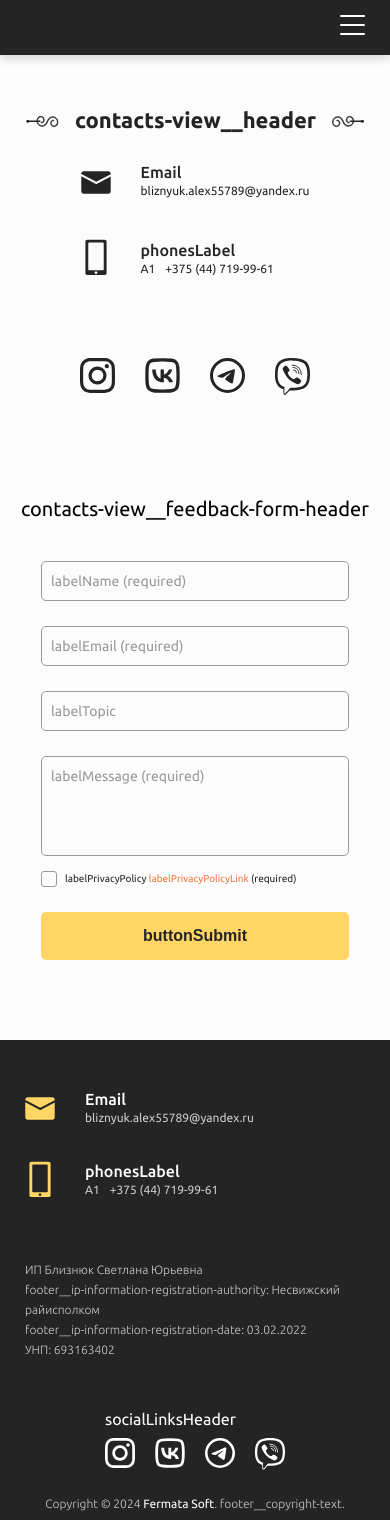
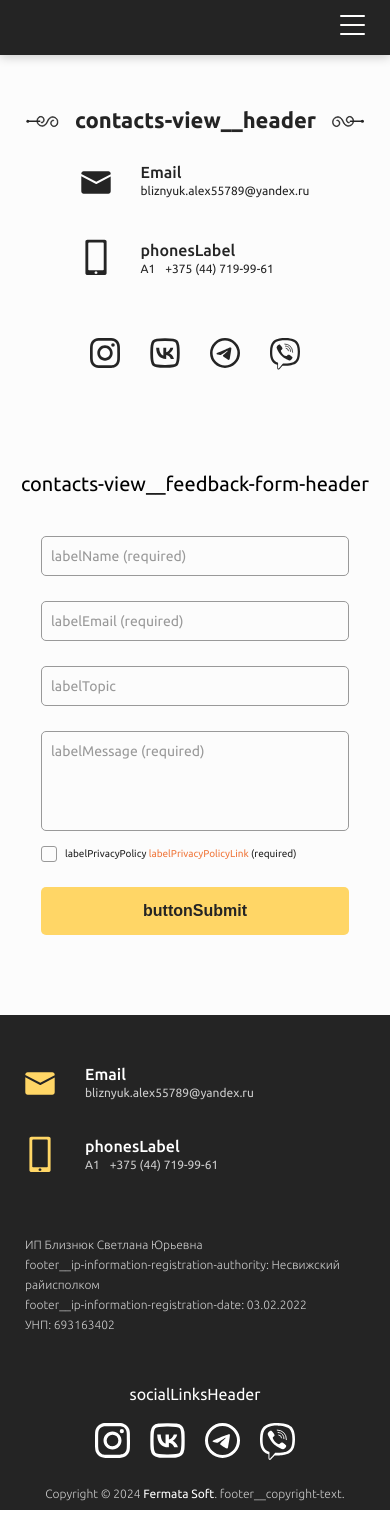
Before and after one commit to FermataSoft/forging_website, a Vue app: page /contacts in a window 390 px wide. Built offline with nearby package versions, Linux system fonts and the light colour scheme; what vue-awesome-paginate would draw is missing.

Commit message:
Move social links logic to a component

```diff
--- a/src/App.vue
+++ b/src/App.vue
@@ -18,6 +18,7 @@ onMounted(() => {
   window.addEventListener("resize", () => {
     windowParamsStore.$patch({
       windowHeight: window.innerHeight,
+      windowWidth: window.innerWidth,
     });
   });
 });
--- a/src/assets/_vars.scss
+++ b/src/assets/_vars.scss
@@ -118,7 +118,7 @@ $mobile: 767px;
     }
   }
   @if $point == md {
-    @media (max-width: 820px) {
+    @media (max-width: 850px) {
       @content;
     }
   }
--- a/src/components/icons/footer/IconInstagram.vue
+++ b/src/components/icons/footer/IconInstagram.vue
@@ -9,7 +9,11 @@
     fill="currentColor"
   >
     <defs>
-      <linearGradient id="instagram-gradient" gradientTransform="rotate(140)" y1="0.5">
+      <linearGradient
+        id="instagram-gradient"
+        gradientTransform="rotate(140)"
+        y1="0.5"
+      >
         <stop offset="0%" stop-color="#7638FA" />
         <stop offset="25%" stop-color="#D300C5" />
         <stop offset="50%" stop-color="#FF0069" />
@@ -25,8 +29,12 @@
   </svg>
 </template>
 
-<style scoped>
-svg:hover {
-  fill: url(#instagram-gradient);
+<style lang="scss" scoped>
+@import "@/assets/vars";
+
+@include device(screen) {
+  svg:hover {
+    fill: url(#instagram-gradient);
+  }
 }
 </style>
--- a/src/components/icons/footer/IconViber.vue
+++ b/src/components/icons/footer/IconViber.vue
@@ -41,8 +41,12 @@
   </svg>
 </template>
 
-<style scoped>
-svg:hover {
-  color: #7360f2;
+<style lang="scss" scoped>
+@import "@/assets/vars";
+
+@include device(screen) {
+  svg:hover {
+    color: #7360f2;
+  }
 }
 </style>
--- a/src/components/sections/FooterSection.vue
+++ b/src/components/sections/FooterSection.vue
@@ -7,6 +7,7 @@ import IconTelegram from "../icons/footer/IconTelegram.vue";
 import IconViber from "../icons/footer/IconViber.vue";
 import IconInstagram from "../icons/footer/IconInstagram.vue";
 import IconVK from "../icons/footer/IconVK.vue";
+import SocialLinks from "./SocialLinks.vue";
 
 const { t } = useI18n();
 
@@ -21,45 +22,24 @@ const workStore = useWorksStore();
           <Contacts fontColor="light"></Contacts>
           <div class="footer__ip-information">
             <p>ИП Близнюк Светлана Юрьевна</p>
-            <p>{{ t("footer__ip-information-registration-authority") }}: Несвижский райисполком</p>
-            <p>{{ t("footer__ip-information-registration-date") }}: 03.02.2022</p>
+            <p>
+              {{ t("footer__ip-information-registration-authority") }}:
+              Несвижский райисполком
+            </p>
+            <p>
+              {{ t("footer__ip-information-registration-date") }}: 03.02.2022
+            </p>
             <p>УНП: 693163402</p>
           </div>
-          <div class="social-links">
-            <h2>{{ t("socialLinksHeader") }}</h2>
-            <div class="social-links__block">
-              <a
-                href="https://www.instagram.com/bliznyuksasha/"
-                target="_blank"
-                rel="noopener noreferrer"
-              >
-                <IconInstagram></IconInstagram>
-              </a>
-              <a
-                class="link-vk"
-                href="https://www.instagram.com/bliznyuksasha/"
-                target="_blank"
-                rel="noopener noreferrer"
-              >
-                <IconVK></IconVK>
-              </a>
-              <a
-                href="https://t.me/+375447199961"
-                target="_blank"
-                rel="noopener noreferrer"
-              >
-                <IconTelegram></IconTelegram>
-              </a>
-
-              <!-- !!! -->
-              <a
-                class="link-viber"
-                href="viber://chat?number=%2B375447199961"
-                rel="noopener noreferrer"
-              >
-                <IconViber></IconViber>
-              </a>
-            </div>
+          <div class="footer__social-links">
+            <h2 class="footer__social-links-header">
+              {{ t("socialLinksHeader") }}
+            </h2>
+            <SocialLinks
+              :width="30"
+              :width-mobile="35"
+              mode="light"
+            ></SocialLinks>
           </div>
         </div>
 
@@ -156,54 +136,18 @@ footer {
         }
       }
 
-      .social-links {
+      .footer__social-links {
         @include breakpoint(md) {
           align-self: center;
         }
 
-        h2 {
+        .footer__social-links-header {
           font-size: 1.6rem;
-          margin-bottom: 10px;
+          margin-bottom: 20px;
           color: $inverse-on-surface;
-        }
 
-        .social-links__block {
-          display: flex;
-          flex-direction: row;
-          gap: 20px;
-
-          a {
-            width: 30px;
-
-            color: $inverse-on-surface;
-            position: relative;
-
-            @keyframes hover-effect {
-              0% {
-                transform: translate(0, 0px);
-              }
-
-              50% {
-                transform: translate(0, -2px);
-              }
-
-              100% {
-                transform: translate(0, 0px);
-              }
-            }
-
-            img,
-            svg {
-              width: 100%;
-              height: auto;
-            }
-
-            &:hover {
-              img,
-              svg {
-                animation: hover-effect ease-out 0.4s;
-              }
-            }
+          @include breakpoint(xs) {
+            text-align: center;
           }
         }
       }
--- a/src/components/sections/SocialLinks.vue
+++ b/src/components/sections/SocialLinks.vue
@@ -3,18 +3,52 @@ import IconTelegram from "@/components/icons/footer/IconTelegram.vue";
 import IconInstagram from "@/components/icons/footer/IconInstagram.vue";
 import IconVK from "@/components/icons/footer/IconVK.vue";
 import IconViber from "@/components/icons/footer/IconViber.vue";
+import { useWindowParamsStore } from "@/stores/WindowParamsStore";
+import { computed, ref } from "vue";
+
+const props = defineProps({
+  width: {
+    type: Number,
+    default: 30,
+  },
+  widthMobile: {
+    type: Number,
+    default: 30,
+  },
+  gap: {
+    type: Number,
+    default: 20,
+  },
+  mode: {
+    type: String,
+    default: "dark",
+    validator(value) {
+      return ["light", "dark"].includes(value);
+    },
+  },
+});
+
+const width = computed(() => {
+  return useWindowParamsStore().windowWidth < 650
+    ? props.widthMobile
+    : props.width;
+});
 </script>
 
 <template>
-  <div class="social-links">
-    <!-- <h2>
-      <slot></slot>
-    </h2> -->
-    <div class="social-links__block">
+  <div
+    class="social-links"
+    :class="{
+      '--light': props.mode === 'light',
+      '--dark': props.mode === 'dark',
+    }"
+    :style="{ gap: props.gap + 'px' }"
+  >
     <a
       href="https://www.instagram.com/bliznyuksasha/"
       target="_blank"
       rel="noopener noreferrer"
+      :style="{ width: width + 'px' }"
     >
       <IconInstagram></IconInstagram>
     </a>
@@ -23,6 +57,7 @@ import IconViber from "@/components/icons/footer/IconViber.vue";
       href="https://www.instagram.com/bliznyuksasha/"
       target="_blank"
       rel="noopener noreferrer"
+      :style="{ width: width + 'px' }"
     >
       <IconVK></IconVK>
     </a>
@@ -30,6 +65,7 @@ import IconViber from "@/components/icons/footer/IconViber.vue";
       href="https://t.me/+375447199961"
       target="_blank"
       rel="noopener noreferrer"
+      :style="{ width: width + 'px' }"
     >
       <IconTelegram></IconTelegram>
     </a>
@@ -37,10 +73,10 @@ import IconViber from "@/components/icons/footer/IconViber.vue";
       class="link-viber"
       href="viber://chat?number=%2B375447199961"
       rel="noopener noreferrer"
+      :style="{ width: width + 'px' }"
     >
       <IconViber></IconViber>
     </a>
-    </div>
   </div>
 </template>
 
@@ -48,37 +84,11 @@ import IconViber from "@/components/icons/footer/IconViber.vue";
 @import "@/assets/vars";
 
 .social-links {
-  // h2 {
-  //   font-size: 2.5rem;
-  //   margin-bottom: 10px;
-  //   color: $inverse-on-surface;
-
-  //   @include breakpoint(sm) {
-  //     font-size: 2rem;
-  //   }
-  // }
-
-  .social-links__block {
-    // margin-top: 30px;
   display: flex;
   flex-direction: row;
-    justify-content: center;
-    gap: 20px;
-
-    @include breakpoint(sm) {
-      // !
-      // margin-top: 20px;
-    }
 
   a {
-      width: 30px;
-
-      color: $surface-container-lowest;
     position: relative;
-
-      &:hover {
-        color: #fff;
-      }
 
     @keyframes hover-effect {
       0% {
@@ -98,17 +108,24 @@ import IconViber from "@/components/icons/footer/IconViber.vue";
     svg {
       width: 100%;
       height: auto;
-        // transition: transform 0.3s ease-in-out, color 0.3s;
     }
 
+    @include device(screen) {
       &:hover {
         img,
         svg {
           animation: hover-effect ease-out 0.4s;
-          // transform: translate(0, -2px);
         }
       }
     }
   }
+
+  &.--light a {
+    color: $inverse-on-surface;
+  }
+
+  &.--dark a {
+    color: $secondary;
+  }
 }
 </style>
--- a/src/views/ContactsView.vue
+++ b/src/views/ContactsView.vue
@@ -1,9 +1,6 @@
 <script setup>
 import Contacts from "../components/sections/Contacts.vue";
-import IconTelegram from "../components/icons/footer/IconTelegram.vue";
-import IconInstagram from "../components/icons/footer/IconInstagram.vue";
-import IconVK from "../components/icons/footer/IconVK.vue";
-import IconViber from "../components/icons/footer/IconViber.vue";
+import SocialLinks from "../components/sections/SocialLinks.vue";
 import Feedback from "../components/forms/Feedback.vue";
 import { useI18n } from "vue-i18n";
 
@@ -18,39 +15,9 @@ const { t } = useI18n();
         class="contacts-view__contacts-block"
         :monochromeIcons="true"
       ></Contacts>
-      <div class="contacts-view__social-links">
-        <div class="contacts-view__social-links-block">
-          <a
-            href="https://www.instagram.com/bliznyuksasha/"
-            target="_blank"
-            rel="noopener noreferrer"
-          >
-            <IconInstagram></IconInstagram>
-          </a>
-          <a
-            class="link-vk"
-            href="https://www.instagram.com/bliznyuksasha/"
-            target="_blank"
-            rel="noopener noreferrer"
-          >
-            <IconVK></IconVK>
-          </a>
-          <a
-            href="https://t.me/+375447199961"
-            target="_blank"
-            rel="noopener noreferrer"
-          >
-            <IconTelegram></IconTelegram>
-          </a>
-          <a
-            class="link-viber"
-            href="viber://chat?number=%2B375447199961"
-            rel="noopener noreferrer"
-          >
-            <IconViber></IconViber>
-          </a>
-        </div>
-      </div>
+
+      <SocialLinks :width="35" :gap="30" mode="dark"></SocialLinks>
+
       <div class="contacts-view__feedback-form">
         <h1 class="contacts-view__feedback-form-header">
           {{ t("contacts-view__feedback-form-header") }}
@@ -83,55 +50,6 @@ const { t } = useI18n();
   gap: 30px;
 }
 
-.contacts-view__social-links {
-  .contacts-view__social-links-block {
-    display: flex;
-    flex-direction: row;
-    justify-content: center;
-    gap: 30px;
-
-    @include breakpoint(sm) {
-      margin-top: 20px;
-    }
-
-    a {
-      width: 35px;
-
-      color: $secondary;
-      position: relative;
-
-      @keyframes hover-effect {
-        0% {
-          transform: translate(0, 0px);
-        }
-
-        50% {
-          transform: translate(0, -2px);
-        }
-
-        100% {
-          transform: translate(0, 0px);
-        }
-      }
-
-      img,
-      svg {
-        width: 100%;
-        height: auto;
-        // transition: transform 0.3s ease-in-out, color 0.3s;
-      }
-
-      &:hover {
-        img,
-        svg {
-          animation: hover-effect ease-out 0.4s;
-          // transform: translate(0, -2px);
-        }
-      }
-    }
-  }
-}
-
 .contacts-view__feedback-form {
   margin-top: 50px;
   padding: 0 10px;
```
Also changed, not shown: src/components/icons/footer/IconTelegram.vue (+14 -5 lines), src/components/icons/footer/IconVK.vue (+15 -6 lines). Lines whose indentation alone changed are shown as unchanged.
